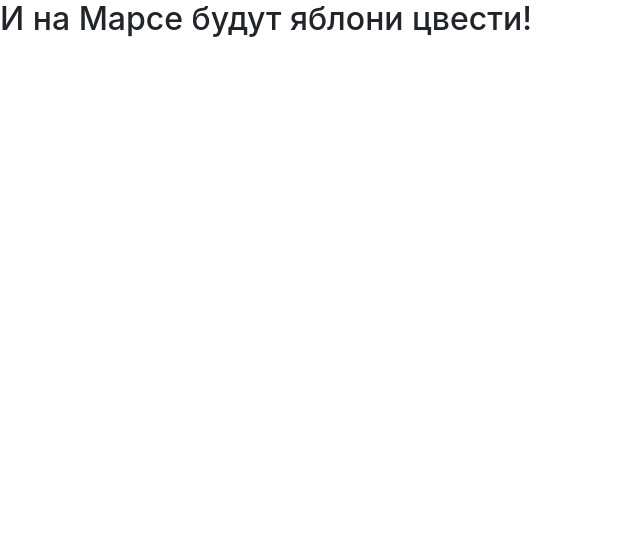
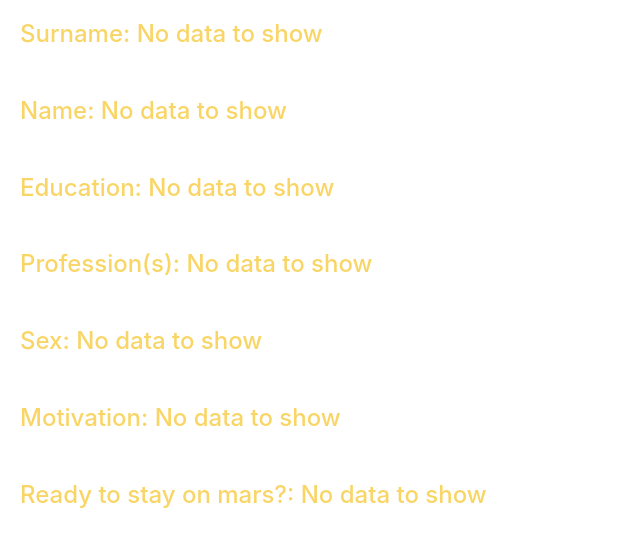
Before and after one commit to saltysallysmine/promoting-mars, a Flask app: page /auto_answer in a window 1280 px wide. Shown: the part 56-603 px from the top of the page, without its empty margins (0-640 px from the left). Run offline with Flask 2, Linux system fonts and the light colour scheme; some libraries are stand-ins or nearby versions.

Commit message:
auto answer page

```diff
--- a/main.py
+++ b/main.py
@@ -1,15 +1,19 @@
 # https://github.com/saltysallysmine/promoting-mars.git
 
-from flask import Flask, url_for, render_template, request
+from flask import Flask, url_for, render_template, request, redirect
 from collections import namedtuple
 from random import sample
 from os.path import abspath
+from pprint import pprint
 
 app = Flask(__name__)
 app.config['SECRET_KEY'] = 'just_dance_dara_duru'
 
+# filled on "/astronaut_selection"
+user_form_data = {}
 
-@app.route('/<title>')
+
+# @app.route('/<title>')
 @app.route('/index/<title>')
 def index(title):
     html_keys = {
@@ -34,6 +38,20 @@
         'css_url': url_for('static', filename='css/style.css')
     }
     return render_template('promotion.html', **html_keys)
+
+
+@app.route("/answer")
+@app.route("/auto_answer")
+def answer():
+    print(1)
+    global user_form_data
+    # pprint(user_form_data)
+    html_keys = {
+        'title': 'Анкета',
+        'user_form_data': user_form_data,
+        'css_url': url_for('static', filename='/css/auto_answer.css')
+    }
+    return render_template('auto_answer.html', **html_keys)
 
 
 @app.route('/astronaut_selection', methods=['POST', 'GET'])
@@ -66,7 +84,24 @@
         ],
         'css_url': url_for('static', filename='css/registration styles.css')
     }
-    return render_template('registration form.html', **html_keys)
+
+    if request.method == 'GET':
+        return render_template('registration form.html', **html_keys)
+
+    if request.method == 'POST':
+        global user_form_data
+        user_form_data = {}
+        for key, value in request.form.items():
+            if "accept" not in key:
+                user_form_data[key] = value
+            else:
+                new_key = " ".join(key.split()[1:])
+                user_form_data["profession"] = user_form_data. \
+                    get("profession", [])
+                user_form_data["profession"].append(new_key)
+        # pprint(user_form_data)
+        return redirect('/answer')
+        # return render_template('registration form.html', **html_keys)
 
 
 @app.route('/choice/<name>')
--- /dev/null
+++ b/static/css/auto_answer.css
@@ -0,0 +1,4 @@
+h4 {
+  color: #F9D566;
+  padding: 20px;
+}
--- /dev/null
+++ b/templates/auto_answer.html
@@ -0,0 +1,24 @@
+{% extends "base.html" %}
+
+{% block content %}
+  {% set a = "No data to show" %}
+  <h4>Surname: {{ user_form_data.get("surname", a) }}</h4>
+  <h4>Name: {{ user_form_data.get("name", a) }}</h4>
+  <h4>Education: {{ user_form_data.get("education", a) }}</h4>
+  {% set s = user_form_data.get("profession", a) %}
+  {% if s != a %}
+    {% set s = ', '.join(s) %}
+  {% endif %}
+  <h4>Profession(s): {{ s }}</h4>
+  <h4>Sex: {{ user_form_data.get("sex", a) }}</h4>
+  <h4>Motivation: {{ user_form_data.get("about", a) }}</h4>
+  {% set s = user_form_data.get("StayOnMars", a) %}
+  {% if s != a %}
+    {% if s == "on" %}
+      {% set s = 'Ready!' %}
+    {% else %}
+      {% set s = 'No :(' %}
+    {% endif %}
+  {% endif %}
+  <h4>Ready to stay on mars?: {{ s }}</h4>
+{% endblock %}
```
Also changed, not shown: no_attemps.py (+2 -22 lines), templates/registration form.html (+4 -4 lines).
